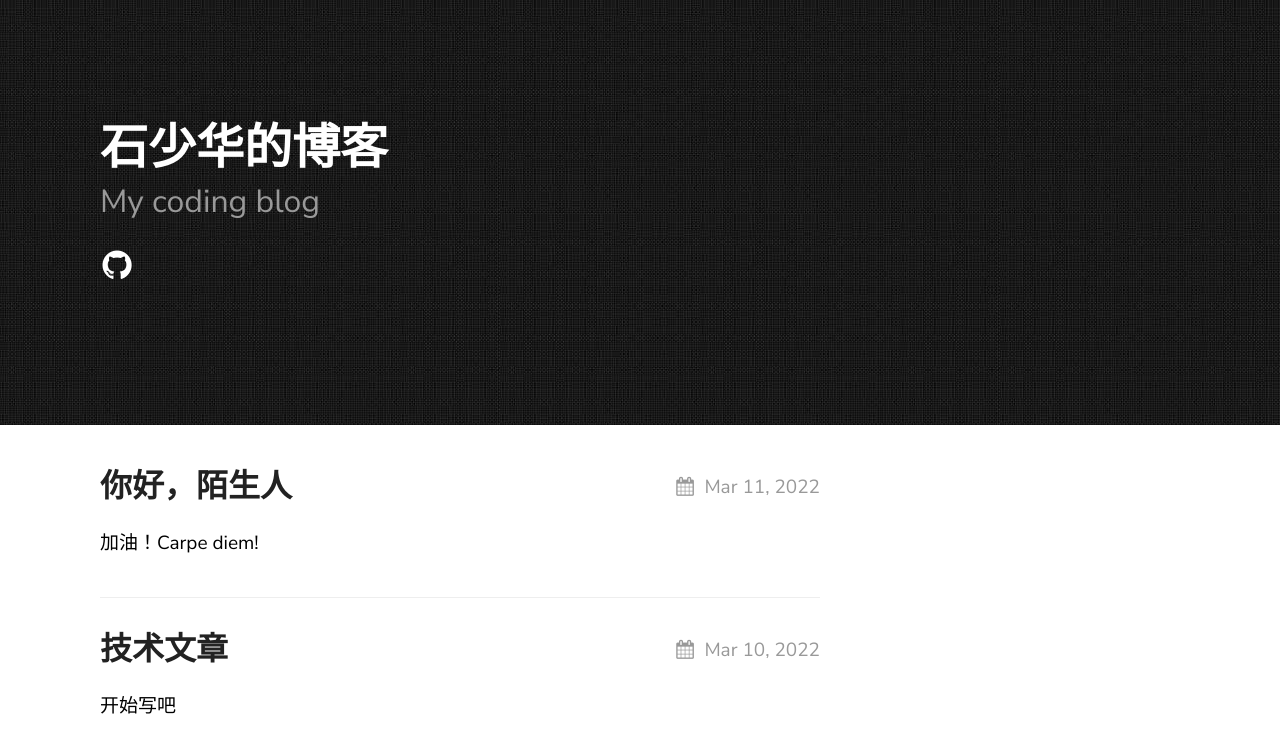
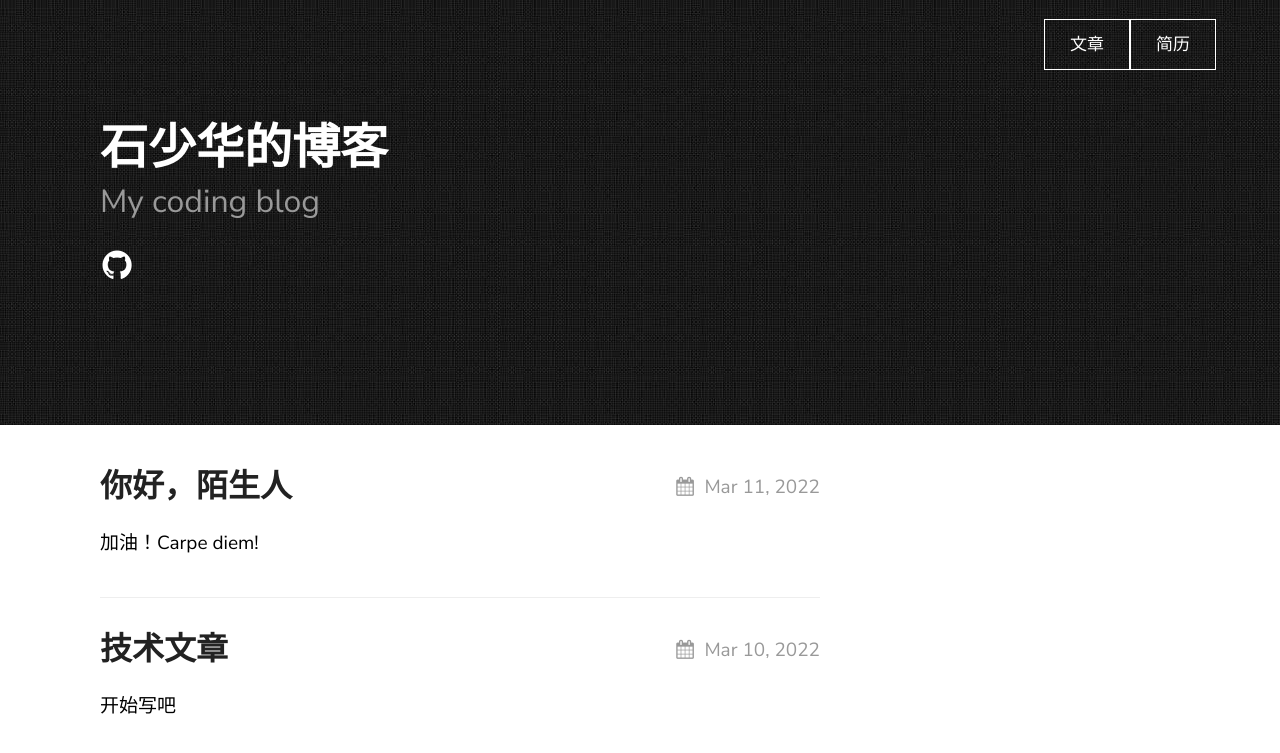
Before and after one commit to shshi/shishaohua.github.io, a Jekyll site: the page built from docs/index.md, in a window 1280 px wide. Shown: the top 753 px of the page. Built offline with Jekyll 4.4.1, drawn with Linux system fonts in a browser that asks for light colours.

Commit message:
Update _config.yml

```diff
--- a/docs/_config.yml
+++ b/docs/_config.yml
@@ -21,6 +21,11 @@ texture:
   style: black
   showNav: true
   showPicker: false
+  navigation:
+    - title: 文章
+      url: "/my-work"
+    - title: 简历
+      url: "/resume"
 
   # generate social links in footer
   social_links:
```
